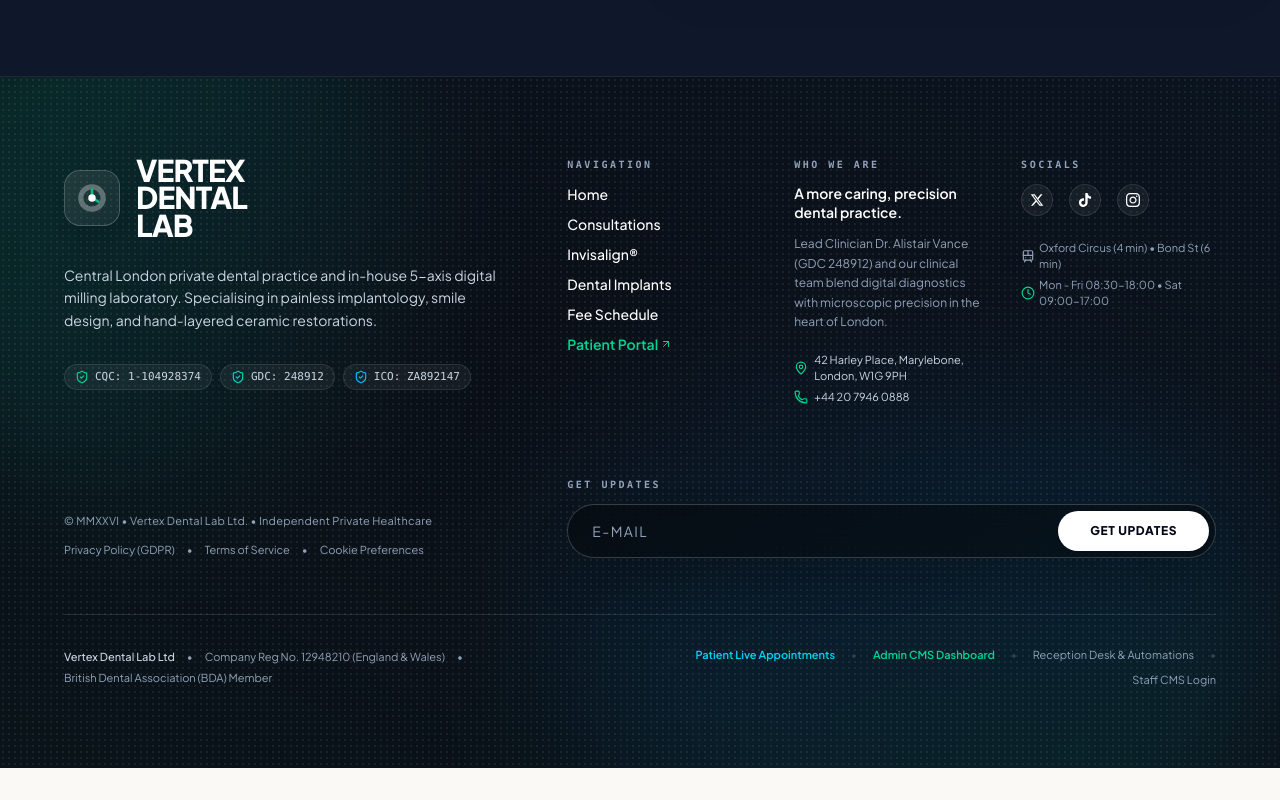
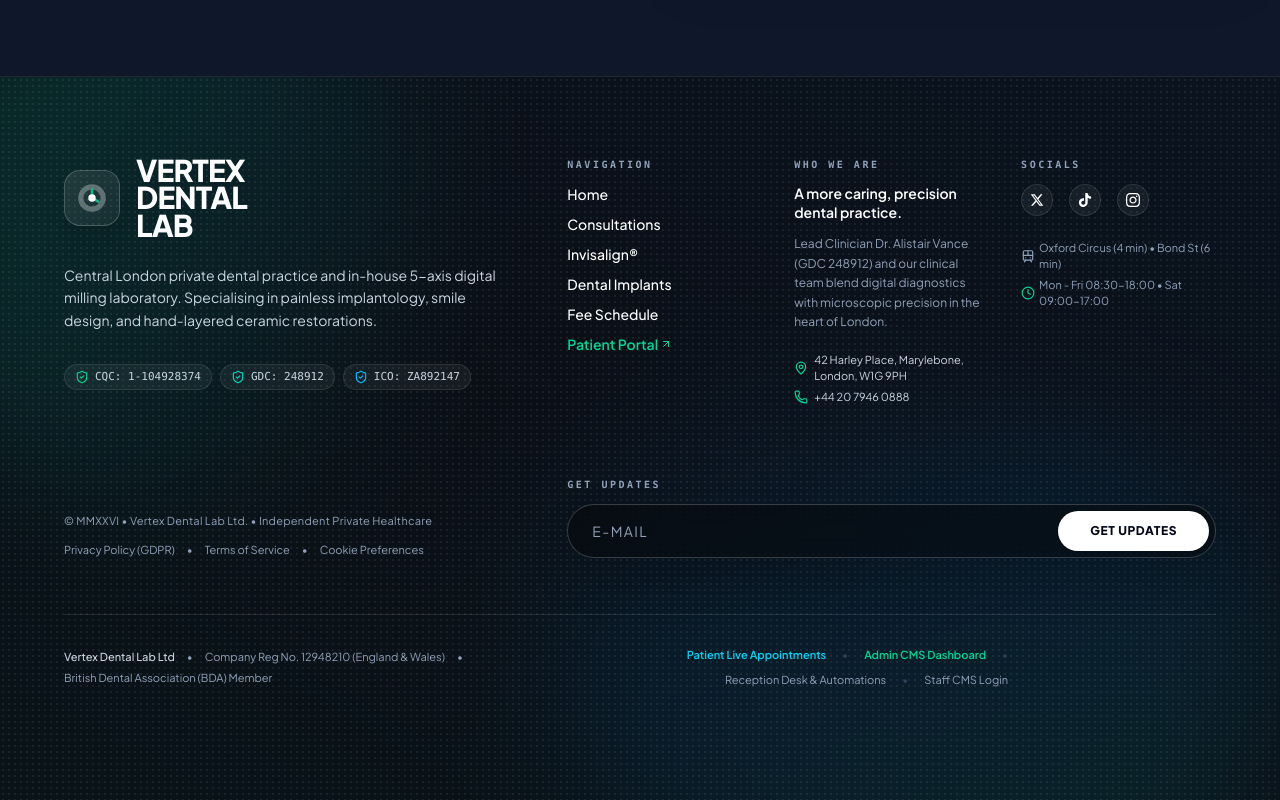
Before and after one commit to muhammad-umair-aideveloper/AI-Dental-Clinic-UK-Project, a Next.js app: page / in a window 1280 px wide. Shown: the part 9590-10390 px from the top of the page. Before the commit the page ends 10358 px from the top, so only its background shows below. Built offline with nearby package versions, Linux system fonts and the light colour scheme; no server answers; a web font is replaced by a local one.

Commit message:
Modify Footer component

```diff
--- a/src/components/Footer.tsx
+++ b/src/components/Footer.tsx
@@ -353,7 +353,7 @@
         {/* ========================================================= */}
         {/* SECONDARY CLINICAL COMPLIANCE & STAFF PORTAL ACCESS STRIP */}
         {/* ========================================================= */}
-        <div className="mt-14 pt-8 border-t border-white/10 flex flex-col md:flex-row items-center justify-between text-[11px] text-slate-400 gap-4 text-center md:text-left">
+        <div className="mt-14 pt-8 border-t border-white/10 flex flex-col md:flex-row items-center justify-between text-[11px] text-slate-400 gap-4 text-center md:text-left pb-16 lg:pb-8">
           <div className="flex flex-wrap items-center justify-center md:justify-start gap-x-3 gap-y-1">
             <span className="text-slate-300 font-medium">Vertex Dental Lab Ltd</span>
             <span>•</span>
@@ -362,7 +362,7 @@
             <span>British Dental Association (BDA) Member</span>
           </div>
 
-          <div className="flex flex-wrap items-center justify-center md:justify-end gap-x-4 gap-y-2">
+          <div className="flex flex-wrap items-center justify-center md:justify-end gap-x-4 gap-y-2 pr-0 md:pr-44 lg:pr-52">
             <Link
               href="/dashboard"
               className="text-cyan-400 hover:text-cyan-300 font-semibold transition-colors text-[11px] whitespace-nowrap"
```
